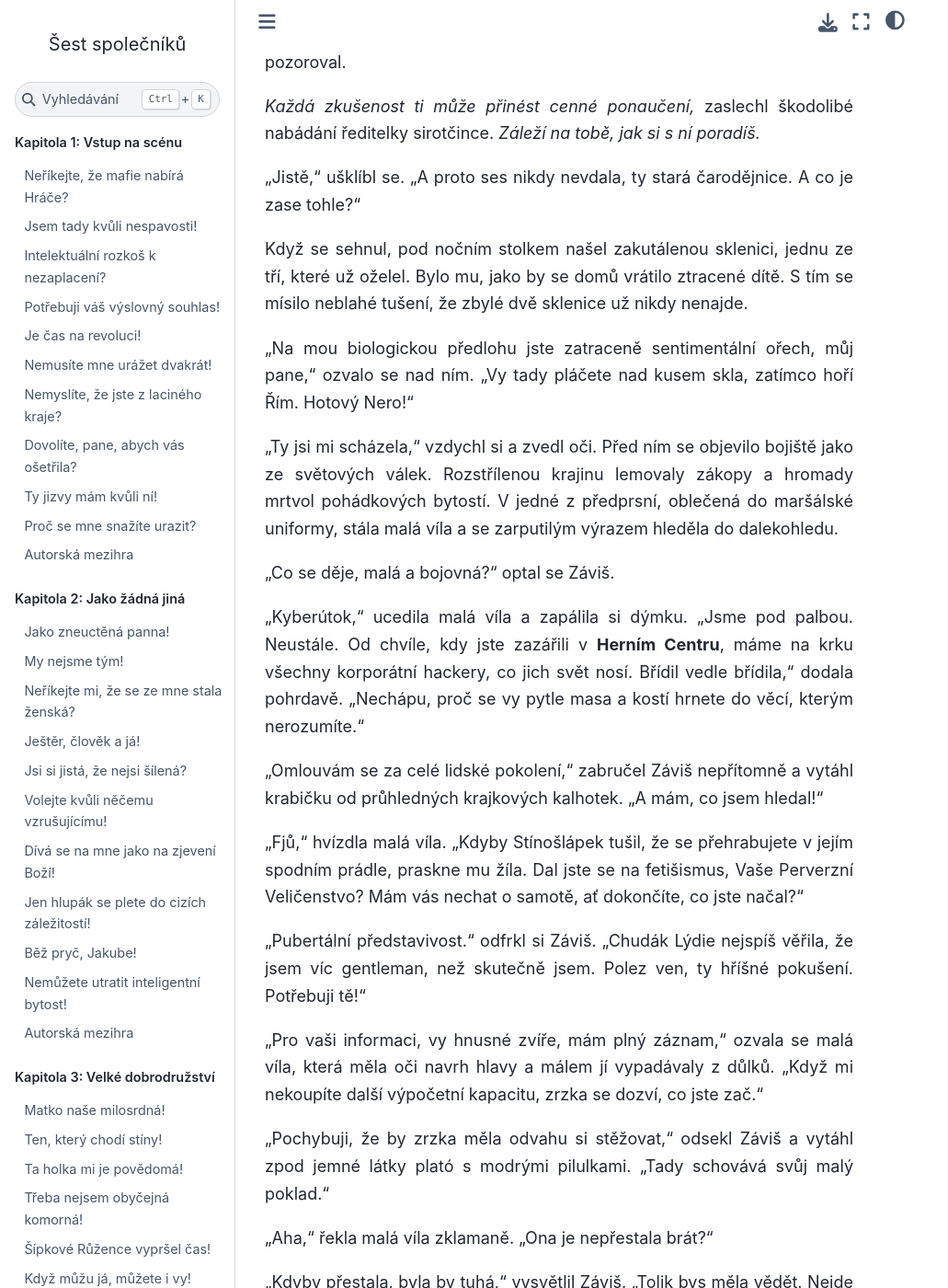
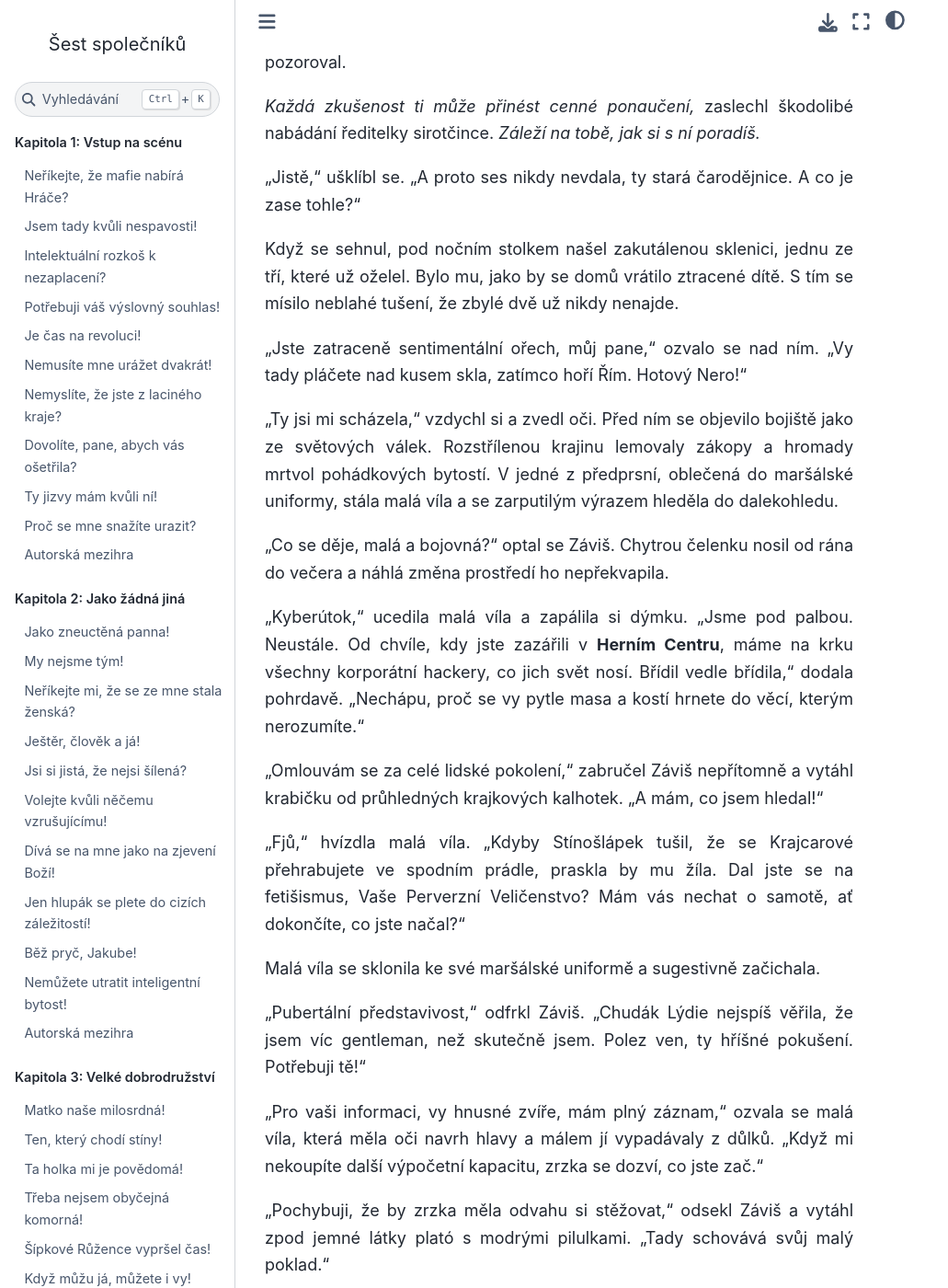
Before and after one commit to hanpari/sest-spolecniku, a Sphinx documentation site: the page built from source/sest_spolecniku/014/01.md, in a window 1280 px wide and 1400 px high, scrolled down 768 px. Shown: the whole window at 92% size, without its empty margins (0-1031 px from the left). Built offline with Sphinx 7.4.7 and the Sphinx Book theme 1.1.4, drawn with Linux system fonts in a browser that asks for light colours; pages that are not in the unit, such as notebooks, are missing from menus; some of the changed text lies outside the part shown.

Commit message:
Odpusteni

```diff
--- a/source/sest_spolecniku/014/01.md
+++ b/source/sest_spolecniku/014/01.md
@@ -16,21 +16,23 @@
 
 "Jistě," ušklíbl se. "A proto ses nikdy nevdala, ty stará čarodějnice. A co je zase tohle?"
 
-Když se sehnul, pod nočním stolkem našel zakutálenou sklenici, jednu ze tří, které už oželel. Bylo mu, jako by se domů vrátilo ztracené dítě. S tím se mísilo neblahé tušení, že zbylé dvě sklenice už nikdy nenajde.
+Když se sehnul, pod nočním stolkem našel zakutálenou sklenici, jednu ze tří, které už oželel. Bylo mu, jako by se domů vrátilo ztracené dítě. S tím se mísilo neblahé tušení, že zbylé dvě už nikdy nenajde.
 
-"Na mou biologickou předlohu jste zatraceně sentimentální ořech, můj pane," ozvalo se nad ním. "Vy tady pláčete nad kusem skla, zatímco hoří Řím. Hotový Nero!"
+"Jste zatraceně sentimentální ořech, můj pane," ozvalo se nad ním. "Vy tady pláčete nad kusem skla, zatímco hoří Řím. Hotový Nero!"
 
 "Ty jsi mi scházela," vzdychl si a zvedl oči. Před ním se objevilo bojiště jako ze světových válek. Rozstřílenou krajinu lemovaly zákopy a hromady mrtvol pohádkových bytostí. V jedné z předprsní, oblečená do maršálské uniformy, stála malá víla a se zarputilým výrazem hleděla do dalekohledu.
 
-"Co se děje, malá a bojovná?" optal se Záviš.
+"Co se děje, malá a bojovná?" optal se Záviš. Chytrou čelenku nosil od rána do večera a náhlá změna prostředí ho nepřekvapila.
 
 "Kyberútok," ucedila malá víla a zapálila si dýmku. "Jsme pod palbou. Neustále. Od chvíle, kdy jste zazářili v **Herním Centru**, máme na krku všechny korporátní hackery, co jich svět nosí. Břídil vedle břídila," dodala pohrdavě. "Nechápu, proč se vy pytle masa a kostí hrnete do věcí, kterým nerozumíte."
 
 "Omlouvám se za celé lidské pokolení," zabručel Záviš nepřítomně a vytáhl krabičku od průhledných krajkových kalhotek. "A mám, co jsem hledal!"
 
-"Fjů," hvízdla malá víla. "Kdyby Stínošlápek tušil, že se přehrabujete v jejím spodním prádle, praskne mu žíla. Dal jste se na fetišismus, Vaše Perverzní Veličenstvo? Mám vás nechat o samotě, ať dokončíte, co jste načal?"
+"Fjů," hvízdla malá víla. "Kdyby Stínošlápek tušil, že se Krajcarové přehrabujete ve spodním prádle, praskla by mu žíla. Dal jste se na fetišismus, Vaše Perverzní Veličenstvo? Mám vás nechat o samotě, ať dokončíte, co jste načal?"
 
-"Pubertální představivost." odfrkl si Záviš. "Chudák Lýdie nejspíš věřila, že jsem víc gentleman, než skutečně jsem. Polez ven, ty hříšné pokušení. Potřebuji tě!"
+Malá víla se sklonila ke své maršálské uniformě a sugestivně začichala.
+
+"Pubertální představivost," odfrkl Záviš. "Chudák Lýdie nejspíš věřila, že jsem víc gentleman, než skutečně jsem. Polez ven, ty hříšné pokušení. Potřebuji tě!"
 
 "Pro vaši informaci, vy hnusné zvíře, mám plný záznam," ozvala se malá víla, která měla oči navrh hlavy a málem jí vypadávaly z důlků. "Když mi nekoupíte další výpočetní kapacitu, zrzka se dozví, co jste zač."
 
@@ -54,10 +56,22 @@
 
 "To zní bezpečně! Při vší úctě k odborným znalostem naší slečny Márové, nepletete si svou *milovanou snoubenku* s pokusným králíkem? Proč se neobrátit na odborníky? Je vám líto peněz?"
 
-"V oblasti biochemie je malá Gabriela génius. Trochu uvažuj! Jestliže se společnost snaží ve svých občanech  vyvolat závislost, aby je ovládala, proč by měla rozdávat klíč k řetězům? Jediné, co léčba nabízí, je iluze volby. Kdyby **Lékařská-Soukromá** tušila, na čem Gabriela pracuje, zlikvidovali by ji."
+"V oblasti biochemie je malá Gabriela génius. Trochu uvažuj! Jestliže se společnost snaží ve svých občanech  vyvolat závislost, aby je ovládala, proč by jim měla rozdávat klíč k řetězům? Jediné, co léčba nabízí, je iluze volby. Kdyby **Lékařská-Soukromá** tušila, na čem Gabriela pracuje, zlikvidovali by ji."
 
-"Aneb jak se nechat šťastně adoptovat," ušklíbla se malá víla. "Pospěšte si! Budete mít návštěvu."
+"Aneb jak se nechat šťastně adoptovat," ušklíbla se malá víla. "Být vaše dceruška je terno. Pospěšte si! Budete mít návštěvu."
 
 "Koho?"
 
-"Je to mladý Troják. Splnil povinnost, doprovodil všechny na univerzitu
+"Je to mladý Troják. Splnil povinnost, doprovodil všechny na univerzitu, zdejchl se z přednášky a vrací se ve svých stopách. Bude tu za deset minut."
+
+*Něco se stalo?*
+
+I když by nikdo Juraje neoznačil za studijní typ, strojní fakultu navštěvoval pilně a spolehlivě. Na rozdíl od Světlany, která dělala vždy jen, co ji bavilo, Juraj dělal vždy, co musel. Jestliže své železné zvyky porušil, měl k tomu jistě vážný důvod.
+
+CINK! CINK!
+
+"Pusť ho dál."
+
+Sotva Juraj vstoupil do místnosti, dramaticky prohlásil: "Zbabral jsem, co se dalo!"
+
+"Přiznej se ke svým chybám a bude ti odpuštěno," ušklíbl se Záviš. "To tvrdí rodiče svým dětem. Ale co jsem si všiml, málokteré je tak hloupé, aby jim uvěřilo. Co jsi provedl?"
```
Also changed, not shown: other parts of source/sest_spolecniku/014/01.md (+1 -1 lines).
